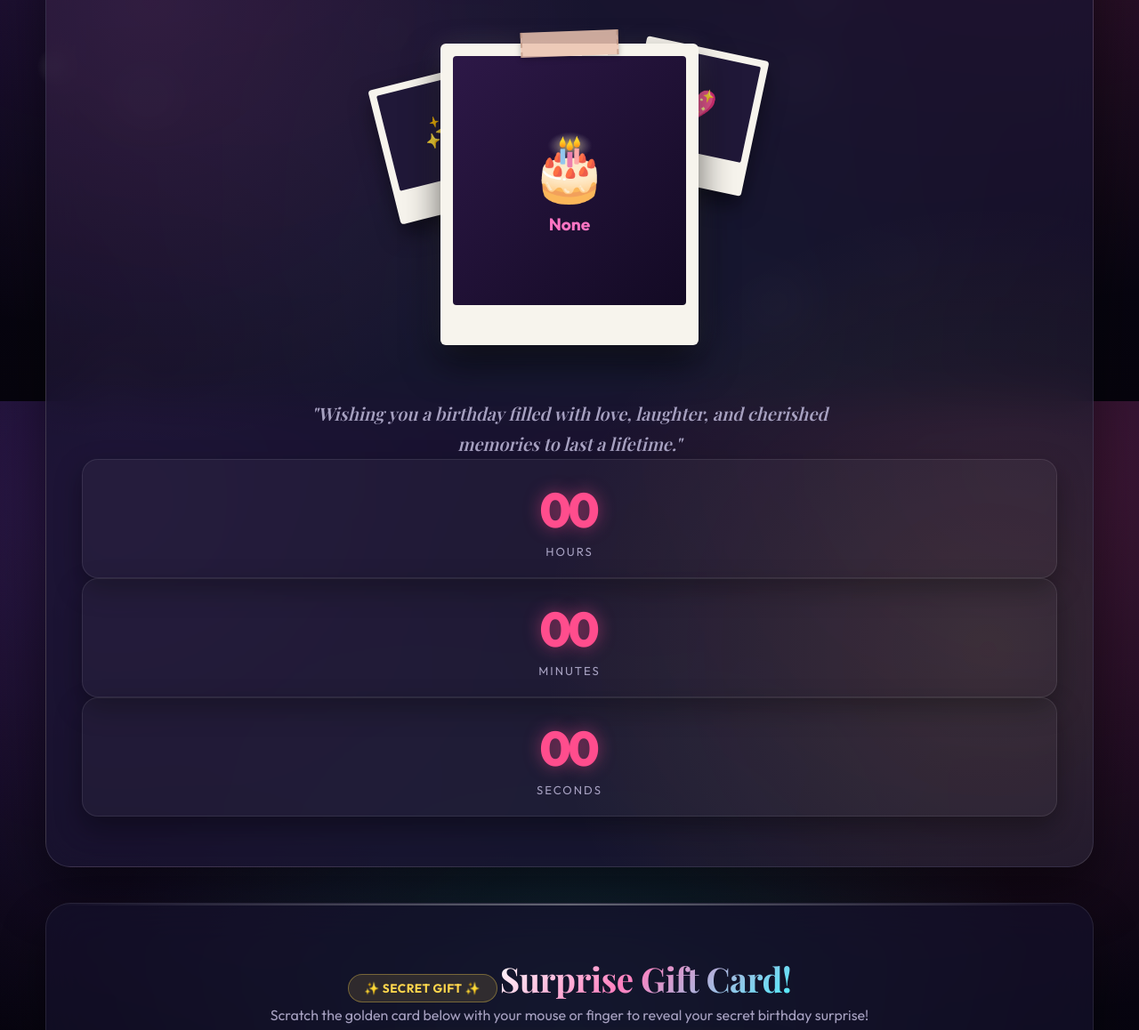
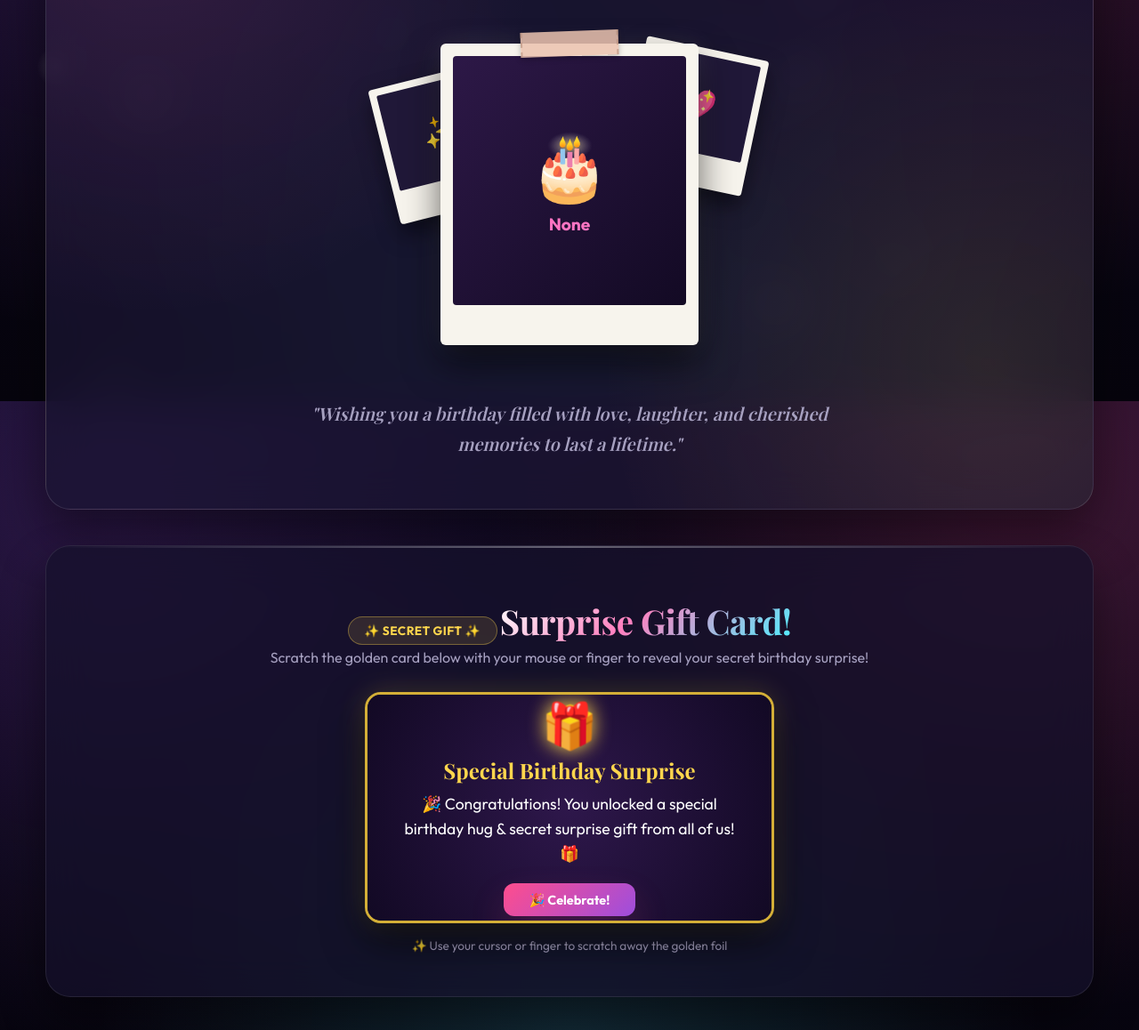
Before and after one commit to Jaykuwer-Yadav/New-repo, a Flask app: template templates/dashboard.html in a window 1280 px wide. Shown: the part 349-1507 px from the top of the page at 89% size. Run offline with Flask 3, Linux system fonts and the light colour scheme; the template is opened without the code that fills it, so the values that code supplies are empty; some libraries are stand-ins or nearby versions; some web fonts are replaced.

Commit message:
Completely remove stacked timer segment boxes (HOURS, MINUTES, SECONDS) from Dashboard

```diff
--- a/templates/dashboard.html
+++ b/templates/dashboard.html
@@ -182,22 +182,6 @@
         <p class="scrapbook-quote">
             "Wishing you a birthday filled with love, laughter, and cherished memories to last a lifetime."
         </p>
-
-
-                <div class="timer-segment"><div class="timer-val" id="dash-hours">{{ '%02d' % user_hours_left if user_hours_left is defined else '00' }}</div><div class="timer-lbl">Hours</div></div>
-                <div class="timer-segment"><div class="timer-val" id="dash-minutes">00</div><div class="timer-lbl">Minutes</div></div>
-                <div class="timer-segment"><div class="timer-val" id="dash-seconds">00</div><div class="timer-lbl">Seconds</div></div>
-            </div>
-
-            <div id="dashCelebrationMsg" style="display: none; animation: fadeIn 1s ease-in-out; padding: 1.5rem 0;">
-                <h2 class="gradient-text title-serif" style="font-size: 2.6rem; margin-bottom: 0.5rem;">🎂 IT'S YOUR BIRTHDAY! 🎂</h2>
-                <p style="font-size: 1.2rem; margin-bottom: 1.5rem; color: var(--text-main);">The countdown is complete! Today is all about you!</p>
-                <div style="display: flex; gap: 1rem; justify-content: center; flex-wrap: wrap;">
-                    <a href="{{ url_for('cake') }}" class="btn" style="width: auto; padding: 0.9rem 2.5rem;">Blow Out Candles! 🎂</a>
-                    <a href="{{ url_for('memories') }}" class="btn" style="width: auto; padding: 0.9rem 2.5rem; background: linear-gradient(135deg, var(--accent-blue), #9d4edd);">Open Memory Chest 📸</a>
-                </div>
-            </div>
-        </div>
 
     </div>
 
@@ -384,7 +368,7 @@
     // timer removed
     const celebMsg = document.getElementById("dashCelebrationMsg");
     const daysEl = document.getElementById("dash-days");
-    const hoursEl = document.getElementById("dash-hours");
+    // removed
     const minsEl = document.getElementById("dash-minutes");
     const secsEl = document.getElementById("dash-seconds");
 
```
